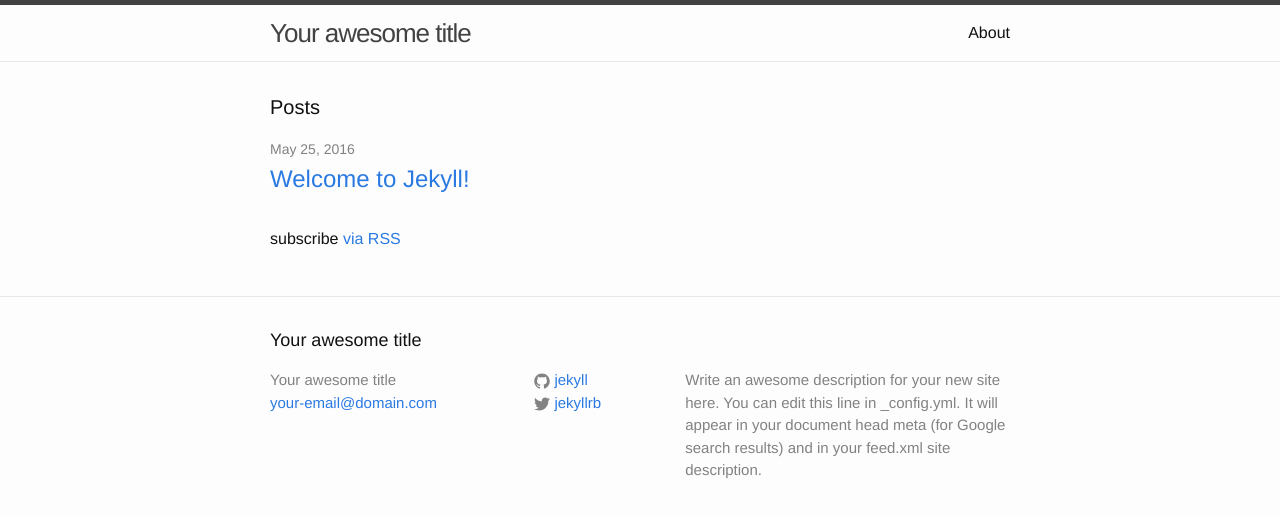
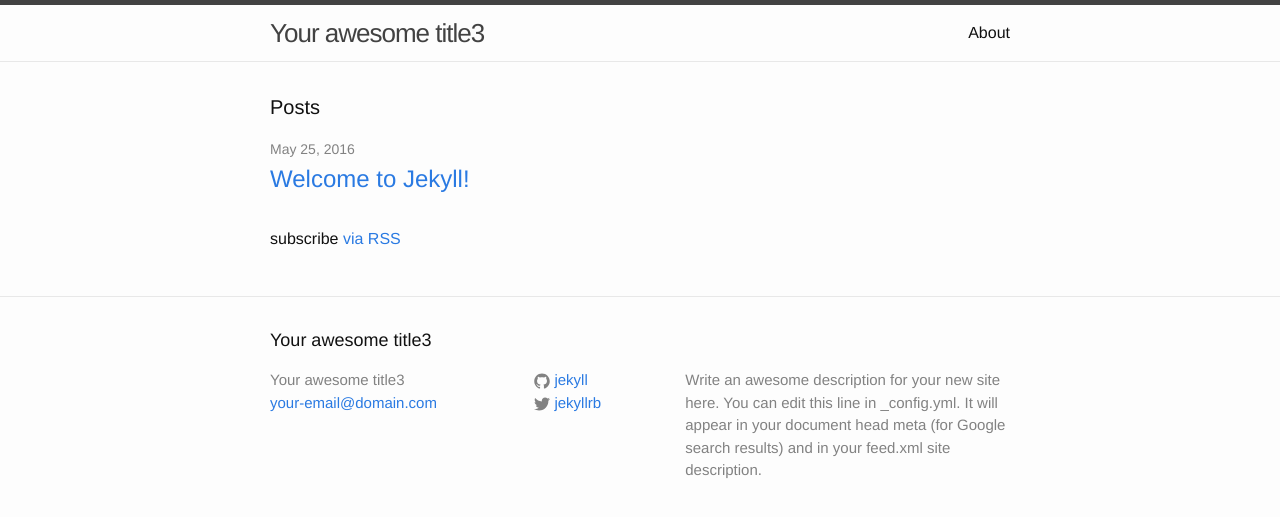
Before and after one commit to FuhuXia/testjekyll, a Jekyll site: the page built from index.html, in a window 1280 px wide. Shown: the top 517 px of the page. Built offline with Jekyll 4.4.1, drawn with Linux system fonts in a browser that asks for light colours.

Commit message:
Update _config.yml

```diff
--- a/_config.yml
+++ b/_config.yml
@@ -6,7 +6,7 @@
 # 'jekyll serve'. If you change this file, please restart the server process.
 
 # Site settings
-title: Your awesome title
+title: Your awesome title3
 email: your-email@domain.com
 description: > # this means to ignore newlines until "baseurl:"
   Write an awesome description for your new site here. You can edit this
```
